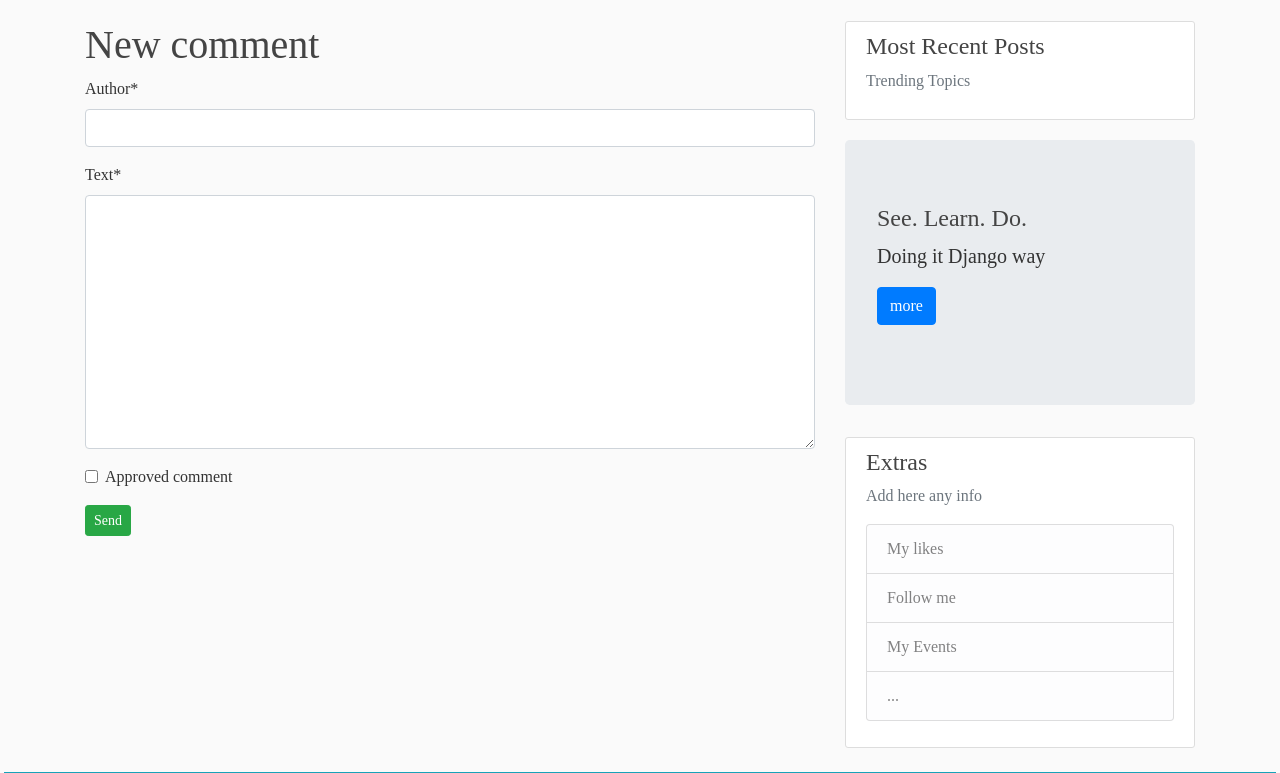
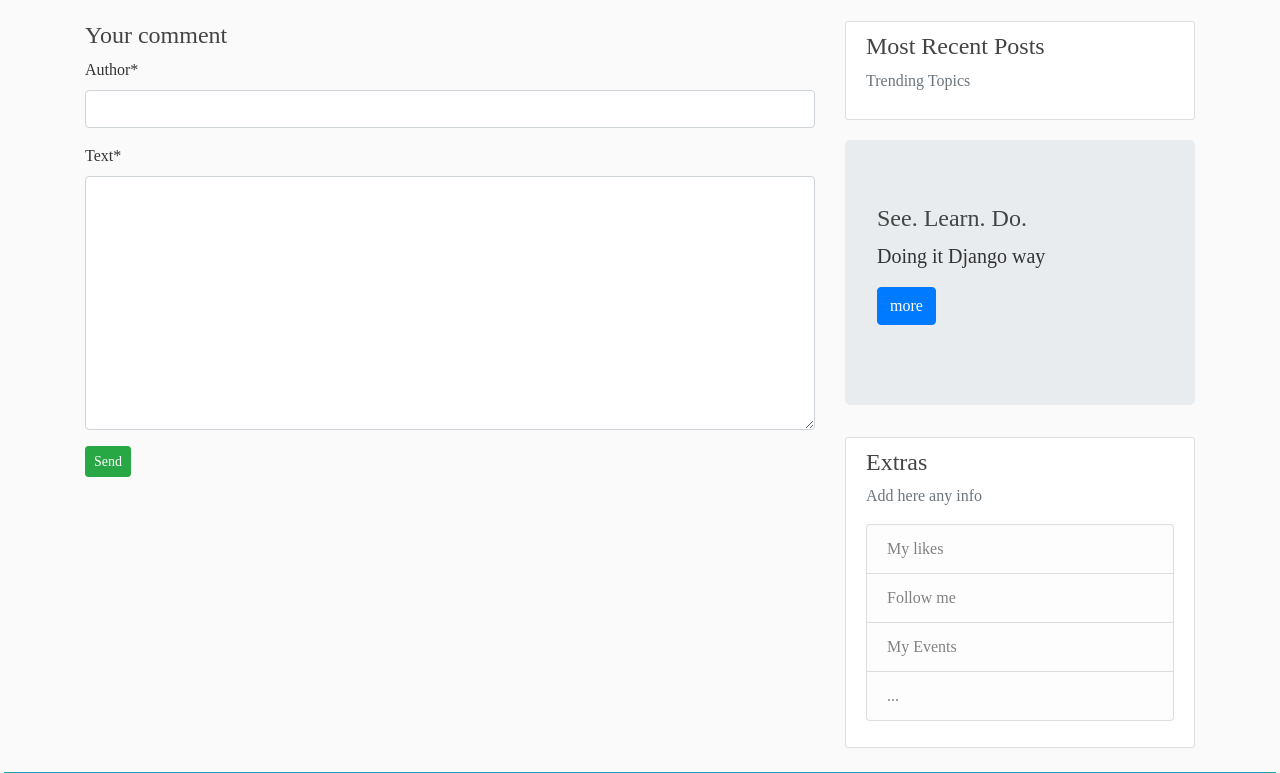
Before and after one commit to Levy-Naibei/django_blog, a Django app: page /post/1/comment/ in a window 1280 px wide. Shown: the part 59-832 px from the top of the page. Run offline with Django 3.2, Linux system fonts and the light colour scheme; a user stored in the database is signed in; some libraries are stand-ins or nearby versions.

Commit message:
debugged comment section

```diff
--- a/blog/templates/blog/base.html
+++ b/blog/templates/blog/base.html
@@ -9,7 +9,7 @@
       <!-- Bootstrap CSS -->
       <link rel="stylesheet" href="https://stackpath.bootstrapcdn.com/bootstrap/4.3.1/css/bootstrap.min.css">
 
-      <link rel="stylesheet" href="https://use.fontawesome.com/releases/v5.8.2/css/all.css">
+      <link rel="stylesheet" href="https://use.fontawesome.com/releases/v5.12.1/css/all.css">
 
       <link rel="stylesheet" type="text/css" href="{% static 'blog/style.css' %}">
       <link rel="shortcut icon" type="image/png" href="{% static 'favicon.png' %}"/>
@@ -72,7 +72,7 @@
             <p class='text-muted'>Trending Topics
               {% for post in recent %}
               <ul class="list-group">
-              <a class="list-group-item list-group-item-light" href="{% url 'post-detail' pk=post.pk %}">{{ post.title }}</a>
+              <a class="list-group-item list-group-item-light" href="{% url 'post-detail' post.id %}">{{ post.title }}</a>
               </ul>
               {% endfor %}
             </p>
--- a/blog/templates/blog/comment_form.html
+++ b/blog/templates/blog/comment_form.html
@@ -2,9 +2,9 @@
 {% load crispy_forms_tags %}
 
 {% block content %}
-    <h1>New comment</h1>
-    <form method="POST" class="post-form">{% csrf_token %}
-        {{ form|crispy }}
+    <h4>Your comment</h4>
+    <form method="POST" enctype="multipart/form-data">{% csrf_token %}
+        {{form|crispy}}
         <button type="submit" class="save btn btn-success btn-sm">Send</button>
     </form>
 {% endblock %}
--- a/blog/templates/blog/post_detail.html
+++ b/blog/templates/blog/post_detail.html
@@ -24,7 +24,7 @@
 
   <!--Comments section-->
   <hr>
-  <a class="btn btn-success btn-sm" href="{% url 'add_comment_to_post' pk=post.pk %}">Add comment</a>
+  <a class="btn btn-success btn-sm" href="{% url 'comment-create' pk=post.pk %}">Add comment</a>
 
   {% for comment in post.comments.all %}
     {% if user.is_authenticated or comment.approved_comment %}
@@ -32,8 +32,8 @@
         <div class="date">
             {{ comment.created_date }}
             {% if not comment.approved_comment %}
-                <a class="btn btn-danger" href="{% url 'comment_remove' pk=comment.pk %}"><span class="glyphicon glyphicon-remove"></span></a>
-                <a class="btn btn-warning" href="{% url 'comment_approve' pk=comment.pk %}"><span class="glyphicon glyphicon-ok"></span></a>
+                <a class="btn btn-danger" href="{% url 'comment_remove' pk=comment.pk %}"><span class="far fa-times"></span></a>
+                <a class="btn btn-warning" href="{% url 'comment_approve' pk=comment.pk %}"><span class="fas fa-check-circle"></span></a>
             {% endif %}
         </div>
         <strong>{{ comment.author }}</strong>
--- a/blog/views.py
+++ b/blog/views.py
@@ -5,7 +5,6 @@
 from django.contrib import messages
 from django.contrib.auth.decorators import login_required
 from .models import Post, Comment
-from .forms import CommentForm
 from django.contrib.auth.models import User
 from django.views.generic import (
          ListView,
@@ -104,7 +103,7 @@
 
 class CommentCreateView(LoginRequiredMixin, CreateView):
     model = Comment
-    fields = ['author','text','approved_comment']
+    fields = ['author','text']
 
     def form_valid(self, form):
         form.instance.author = self.request.user
```
Also changed, not shown: blog/forms.py (deleted, +0 -9 lines), blog/migrations/0001_initial.py, blog/migrations/0002_comment.py (deleted), blog/migrations/0003_auto_20200306_0859.py (deleted), blog/migrations/0004_auto_20200306_0903.py (deleted), db.sqlite3.
